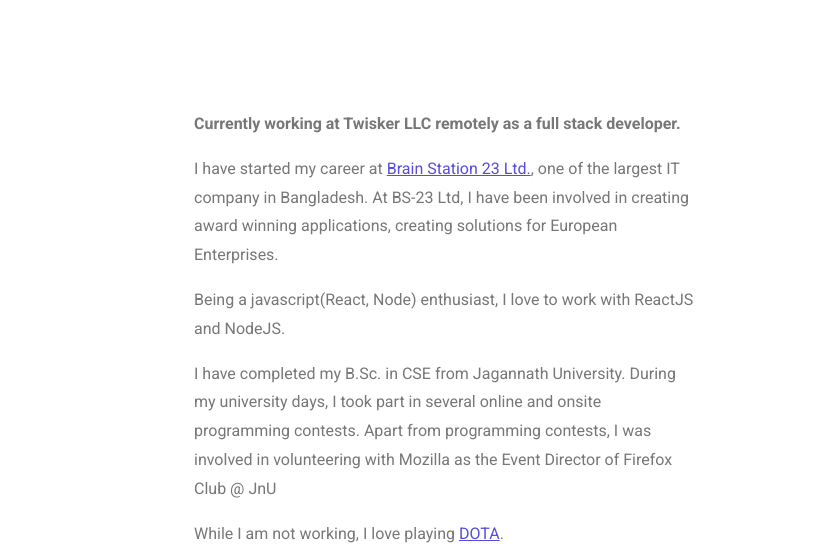
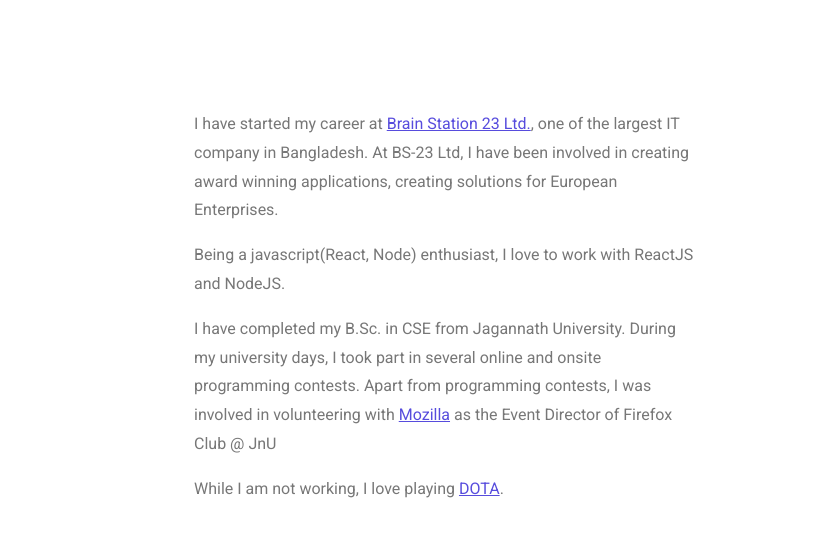
Before and after one commit to InsomniacSabbir/InsomniacSabbir.github.io, a plain HTML site: page index.html in a window 1280 px wide. Shown: the part 94-648 px from the top of the page, 446-1280 px from the left. Drawn offline with Linux system fonts and the light colour scheme.

Commit message:
rebuilding site Sun 29 Dec 2019 11:35:42 PM +06

```diff
--- a/index.html
+++ b/index.html
@@ -150,13 +150,11 @@
         </div>
         <div class="hero-right">
 
-                <p><strong>Currently working at Twisker LLC remotely as a full stack developer.</strong></p>
-
                 <p>I have started my career at <a href="https://brainstation-23.com/">Brain Station 23 Ltd.</a>, one of the largest IT company in Bangladesh. At BS-23 Ltd, I have been involved in creating award winning applications, creating solutions for European Enterprises.</p>
 
                 <p>Being a javascript(React, Node) enthusiast, I love to work with ReactJS and NodeJS.</p>
 
-                <p>I have completed my B.Sc. in CSE from Jagannath University. During my university days, I took part in several online and onsite programming contests. Apart from programming contests, I was involved in volunteering with Mozilla as the Event Director of Firefox Club @ JnU</p>
+                <p>I have completed my B.Sc. in CSE from Jagannath University. During my university days, I took part in several online and onsite programming contests. Apart from programming contests, I was involved in volunteering with <a href="https://www.mozilla.org/en-US/">Mozilla</a> as the Event Director of Firefox Club @ JnU</p>
 
                 <p>While I am not working, I love playing <a href="http://blog.dota2.com/?l=english">DOTA</a>.</p>
 
```
